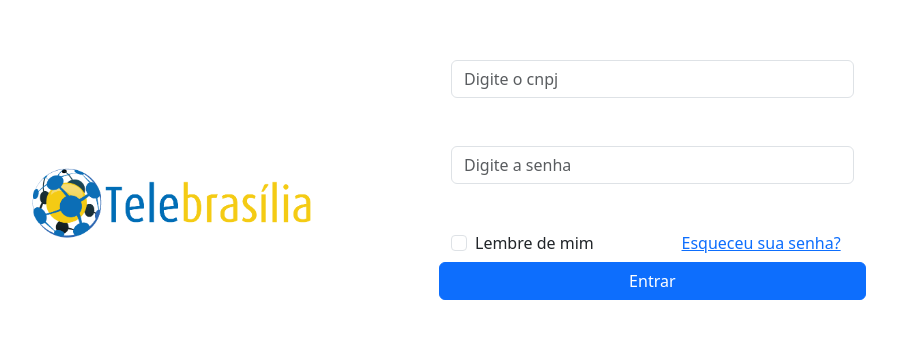
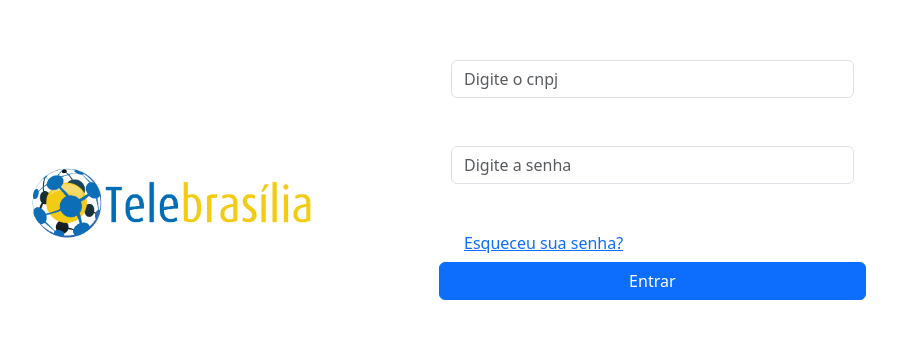
Before and after one commit to Romerito/telebrasilia-frontend, an Angular app: page /login in a window 1280 px wide. Shown: the part 160-498 px from the top of the page, without its empty margins (201-1098 px from the left). Built offline with nearby package versions, Linux system fonts and the light colour scheme.

Commit message:
Removendo lembrar de mim.

```diff
--- a/src/app/chamado/chamado.component.ts
+++ b/src/app/chamado/chamado.component.ts
@@ -53,7 +53,7 @@ export class ChamadoComponent implements OnInit {
 
   onSubmit(){
     if(this.chamadoForm.value.titulo == '' || this.chamadoForm.value.titulo == null){
-      this.titulo = 'Selecionar o título do chamado';
+      this.titulo = 'Selecionar o tipo do chamado';
       return;
     }
     if(this.chamadoForm.value.descricao == '' || this.chamadoForm.value.descricao == null){
--- a/src/app/login/login.component.html
+++ b/src/app/login/login.component.html
@@ -21,16 +21,9 @@
                 placeholder="Digite a senha" formControlName="senha" (ngModelChange)="setCleanSenha()"/>
                 <label class="text-danger">{{senha}}</label>
             </div>
-            <div class="d-flex justify-content-between align-items-center">
-              <div class="form-check mb-0">
-                <input class="form-check-input me-2" type="checkbox" value="" id="remeberme" name="remeberme" formControlName="remeberme"/>
-                <label class="form-check-label" class="text-center"> Lembre de mim
-                </label>
-              </div>
               <form #login="ngForm" (ngSubmit)="setForgotPassword()">
-                <div class="text-center"><button type="submit"  class="btn btn-link"  >Esqueceu sua senha?</button></div>
+                <button type="submit" class="btn btn-link">Esqueceu sua senha?</button>
               </form>
-            </div>
             <div class="row d-flex justify-content-center">
               <button type="submit" class="btn btn-primary">Entrar</button>
             </div>
```
